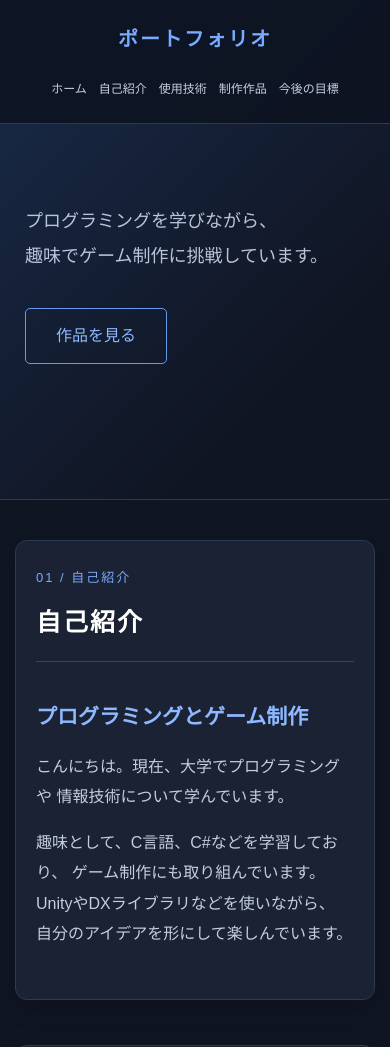
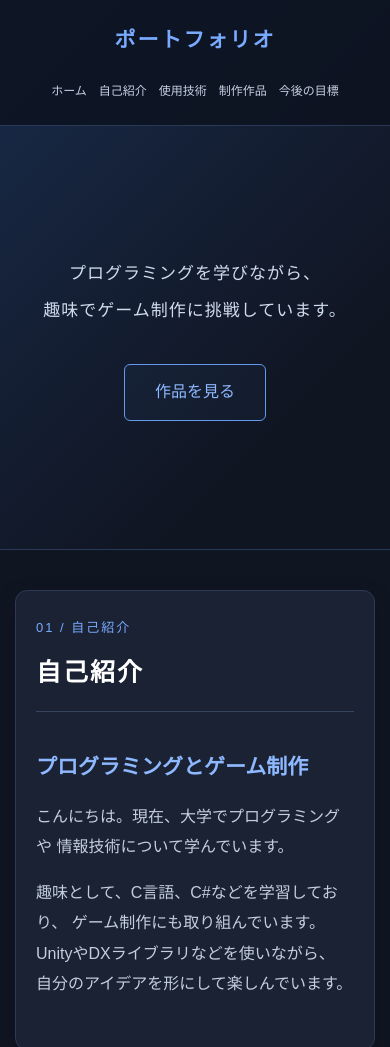
Before and after one commit to takamiryouta/takamiryouta.github.io, a plain HTML site: page index.html in a window 390 px wide. Shown: the top 1047 px of the page. Drawn offline with Linux system fonts and the light colour scheme.

Commit message:
Update style.css

```diff
--- a/style.css
+++ b/style.css
@@ -1,5 +1,8 @@
 
-/* 基本設定 */
+/* =========================
+   基本設定
+========================= */
+
 * {
     margin: 0;
     padding: 0;
@@ -19,9 +22,14 @@ a {
     color: inherit;
 }
 
-/* ヘッダー */
+/* =========================
+   ヘッダー
+========================= */
+
 header {
-    min-height: 500px;
+    min-height: 620px;
+    display: flex;
+    flex-direction: column;
     background: linear-gradient(135deg, #192b4a, #101522 75%);
     border-bottom: 1px solid #293a58;
 }
@@ -37,7 +45,7 @@ nav {
 
 .logo {
     color: #79aaff;
-    font-size: 20px;
+    font-size: 24px;
     letter-spacing: 2px;
     font-weight: bold;
 }
@@ -49,7 +57,7 @@ nav ul {
 }
 
 nav a {
-    font-size: 14px;
+    font-size: 16px;
     color: #c5d0e2;
     transition: 0.3s;
 }
@@ -58,34 +66,55 @@ nav a:hover {
     color: #79aaff;
 }
 
-/* メイン画面 */
+/* =========================
+   トップ画面
+========================= */
+
 .hero {
-    max-width: 1000px;
-    margin: auto;
-    padding: 120px 30px;
+    flex: 1;
+    width: 100%;
+    max-width: 1100px;
+    margin: 0 auto;
+    padding: 80px 30px;
+
+    display: flex;
+    flex-direction: column;
+    align-items: center;
+    justify-content: center;
+
+    text-align: center;
 }
 
 .hero-description {
-    color: #b8c5d9;
+    color: #d0dced;
     margin-bottom: 35px;
-    font-size: 18px;
+    font-size: 21px;
+    line-height: 2.2;
+    letter-spacing: 1px;
 }
 
 .main-button {
     display: inline-block;
-    padding: 12px 30px;
+    padding: 15px 40px;
     border: 1px solid #6599ed;
-    border-radius: 5px;
+    border-radius: 6px;
     color: #8eb8ff;
+    font-size: 18px;
+    background-color: rgba(86, 133, 216, 0.05);
     transition: 0.3s;
 }
 
 .main-button:hover {
     background-color: #5685d8;
     color: white;
+    transform: translateY(-3px);
+    box-shadow: 0 5px 20px rgba(86, 133, 216, 0.2);
 }
 
-/* メインコンテンツ */
+/* =========================
+   メインコンテンツ
+========================= */
+
 main {
     max-width: 1050px;
     margin: 70px auto;
@@ -132,12 +161,18 @@ section p {
     margin-bottom: 25px;
 }
 
-/* 自己紹介 */
+/* =========================
+   自己紹介
+========================= */
+
 .profile-content {
     padding: 10px 0;
 }
 
-/* 使用技術 */
+/* =========================
+   使用技術
+========================= */
+
 .skill-list {
     display: grid;
     grid-template-columns: repeat(auto-fit, minmax(180px, 1fr));
@@ -168,7 +203,10 @@ section p {
     margin-bottom: 0;
 }
 
-/* 制作作品 */
+/* =========================
+   制作作品
+========================= */
+
 .project-card {
     display: grid;
     grid-template-columns: 1fr 1.4fr;
@@ -233,12 +271,18 @@ section p {
     letter-spacing: 1px;
 }
 
-/* 今後の目標 */
+/* =========================
+   今後の目標
+========================= */
+
 .goals-content {
     padding: 10px 0;
 }
 
-/* フッター */
+/* =========================
+   フッター
+========================= */
+
 footer {
     padding: 35px 20px;
     text-align: center;
@@ -263,8 +307,15 @@ footer .copyright {
     margin-top: 15px;
 }
 
-/* スマートフォン対応 */
+/* =========================
+   スマートフォン対応
+========================= */
+
 @media (max-width: 700px) {
+
+    header {
+        min-height: 550px;
+    }
 
     nav {
         flex-direction: column;
@@ -282,8 +333,21 @@ footer .copyright {
         font-size: 12px;
     }
 
+    .logo {
+        font-size: 21px;
+    }
+
     .hero {
-        padding: 80px 25px;
+        padding: 70px 20px;
+    }
+
+    .hero-description {
+        font-size: 17px;
+    }
+
+    .main-button {
+        font-size: 16px;
+        padding: 12px 30px;
     }
 
     main {
```
